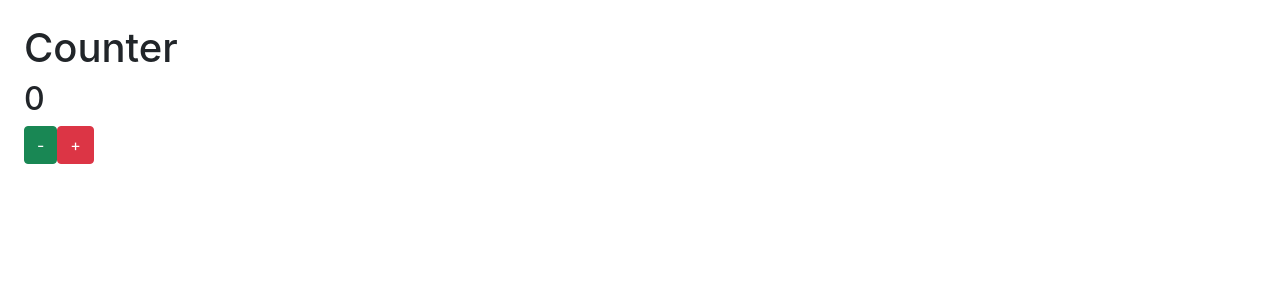
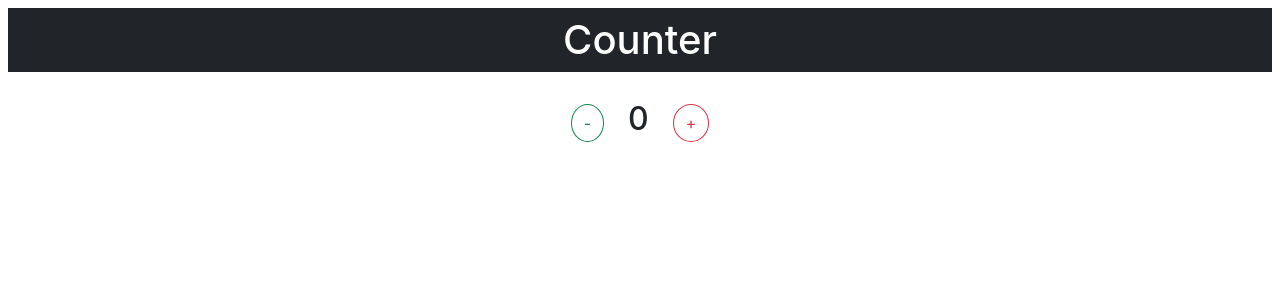
Before and after one commit to BK-sensei/counter, a React (Create React App) app: page / in a window 1280 px wide. Shown: the top 300 px of the page. Built offline with nearby package versions, Linux system fonts and the light colour scheme.

Commit message:
bonus 1 terminé

```diff
--- a/src/App.js
+++ b/src/App.js
@@ -15,14 +15,15 @@ class App extends React.Component {
   }
 
   handleMinusClick = () => {
+    if (this.state.count > 0)
     this.setState ({ count: this.state.count - 1 })
   }
 
   render() {
 
     return (
-      <div className="p-4">
-        <h1>Counter</h1>
+      <div className=" p-2">
+        <h1 className="text-center text-white bg-dark p-2">Counter</h1>
         <Counter count={this.state.count} substract={this.handleMinusClick} increment={this.handlePlusClick}/>
       </div>
     )
--- a/src/Components/Counter.js
+++ b/src/Components/Counter.js
@@ -7,10 +7,10 @@ class Counter extends React.Component {
 
     render(){
         return(
-            <div>
+            <div className="d-flex justify-content-center align-items-center">
+                <button className="btn btn-outline-success m-4 rounded-circle" onClick={this.props.substract}>-</button>
                 <h2>{this.props.count}</h2>
-                <button className="btn btn-success" onClick={this.props.substract}>-</button>
-                <button className="btn btn-danger" onClick={this.props.increment}>+</button>
+                <button className="btn btn-outline-danger m-4 rounded-circle" onClick={this.props.increment}>+</button>
             </div>
         )
     }
```
